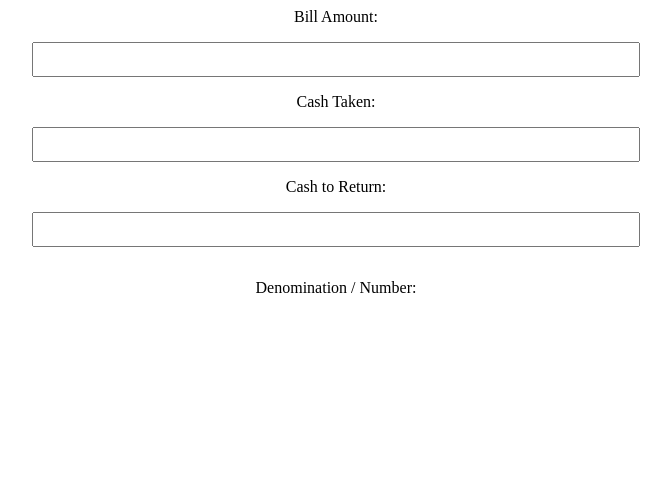
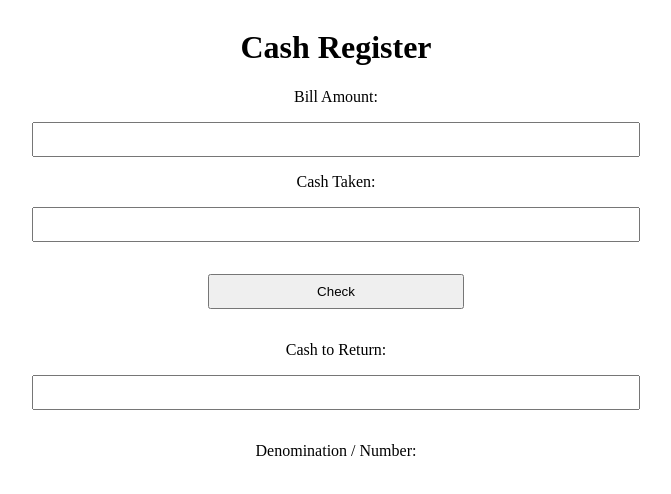
Before and after one commit to linkinsunil/cash-register-app, a website: page index.html in a window 1280 px wide. Shown: the whole page, without its empty margins (304-975 px from the left). Drawn offline with Linux system fonts and the light colour scheme.

Commit message:
update: html wip

```diff
--- a/index.html
+++ b/index.html
@@ -9,20 +9,24 @@
 </head>
 <body>
     <div class="container">
+        <h1 class="heading">Cash Register</h1>
+
         <label for="bill-amount">Bill Amount:</label>
-        <input type="text" id="bill-amount">
+        <input type="text" id="bill-amount" />
 
         <label for="cash-taken">Cash Taken:</label>
-        <input type="text" id="cash=taken">
+        <input type="text" id="cash=taken" />
+
+        <button class="check-btn">Check</button>
 
         <label for="to-return">Cash to Return:</label>
-        <input type="text" id="to-return">
+        <input type="text" id="to-return" />
 
         <p>Denomination / Number:</p>
-        <div class="denomination"></div>
+        <div id="denomination"></div>
     </div>
 
 
-    <script src="index.js" type="text/javascript"></script>
+    <script src="./index.js" type="text/javascript"></script>
 </body>
 </html>
```
